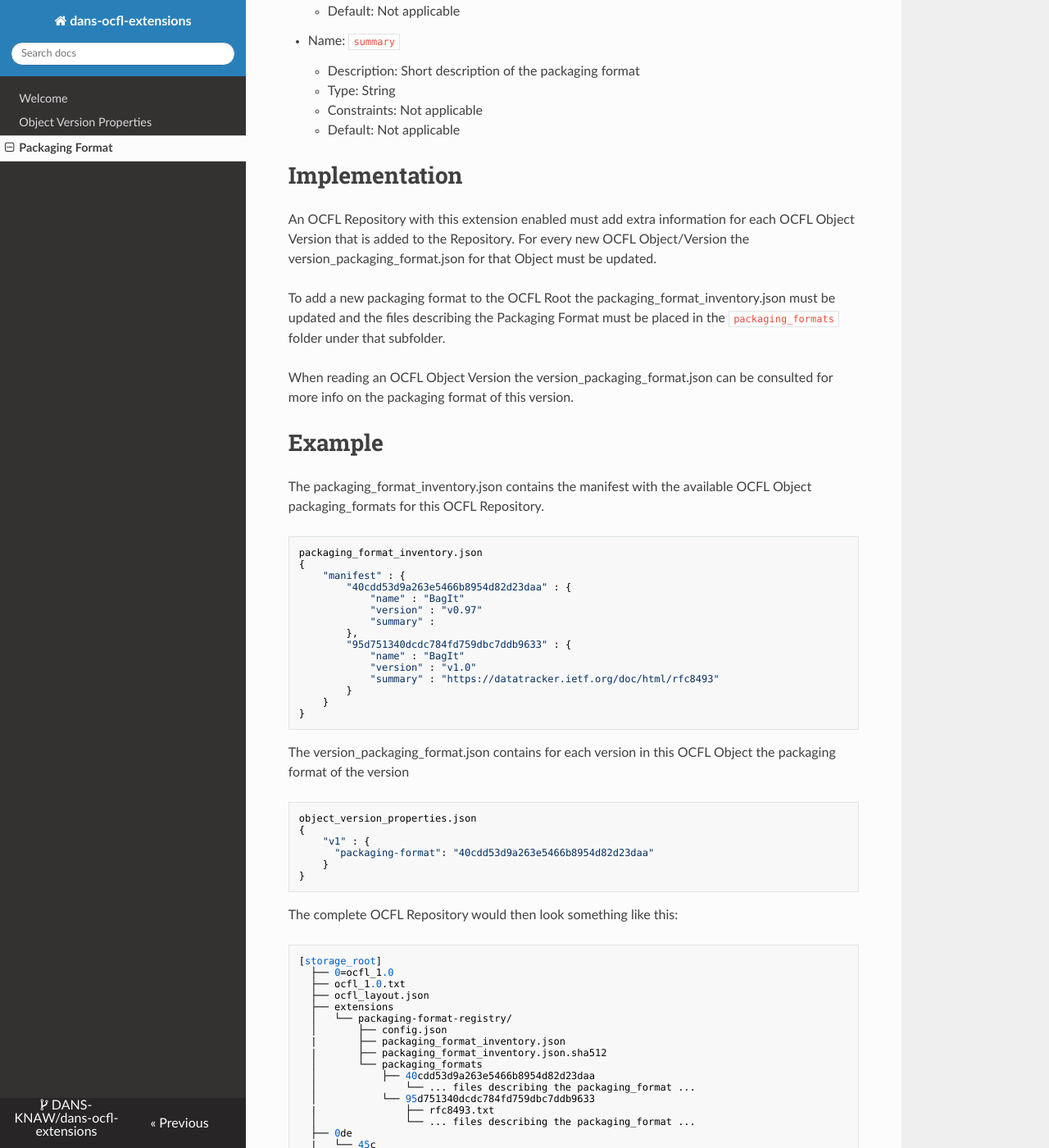
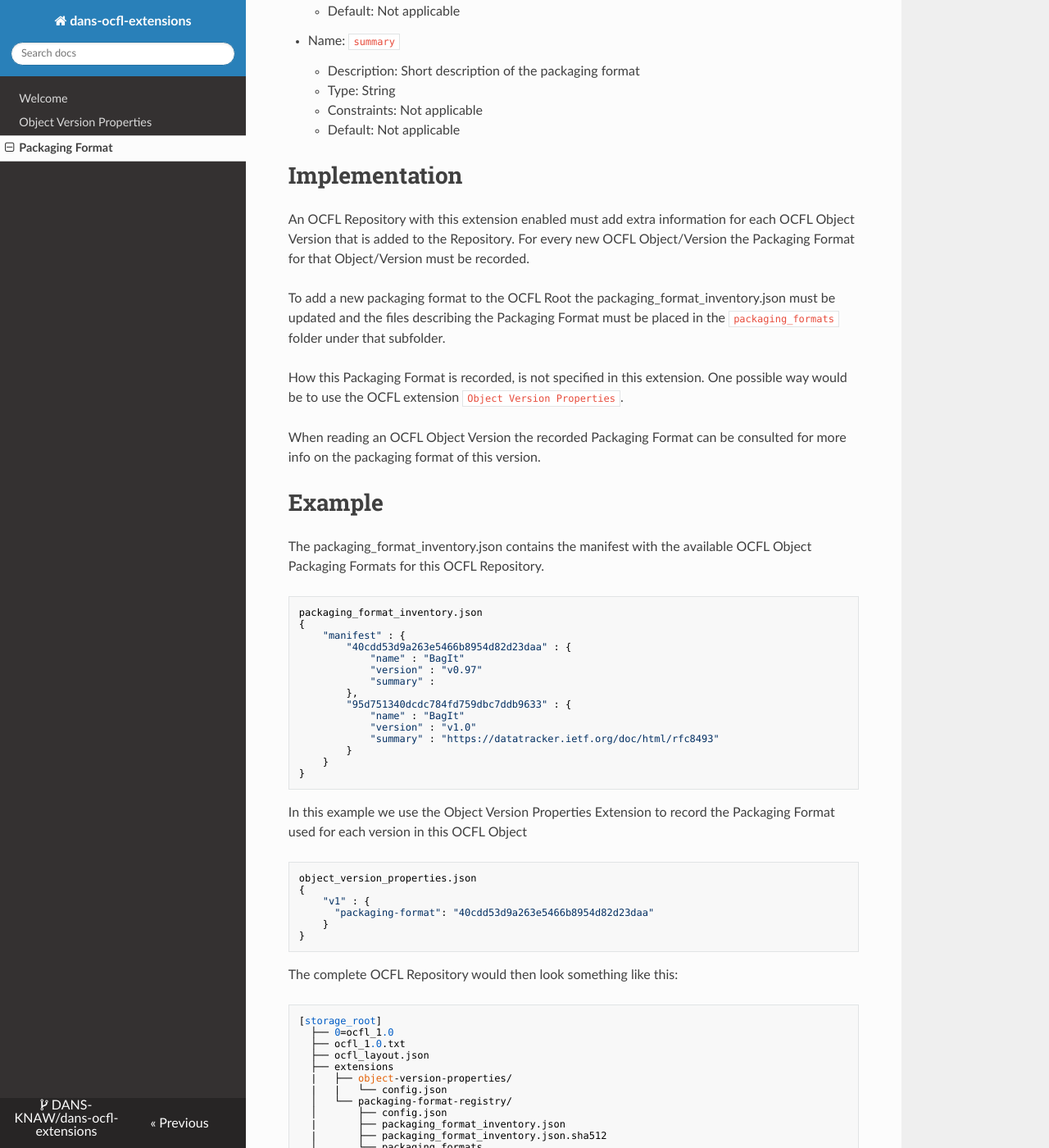
Before and after one commit to DANS-KNAW/dans-ocfl-extensions, an MkDocs documentation site: the page built from docs/packaging-format-registry/packaging-format-registry.md, in a window 1280 px wide and 1400 px high, scrolled down 1207 px. Shown: the whole window at 82% size. Built offline with MkDocs 1.6.1, drawn with Linux system fonts in a browser that asks for light colours; nearby versions of some CDN libraries; some of the changed text lies outside the part shown.

Commit message:
Clarify how object-version-properties can be used to record the Packaging Format

````diff
--- a/docs/packaging-format-registry/packaging-format-registry.md
+++ b/docs/packaging-format-registry/packaging-format-registry.md
@@ -39,14 +39,16 @@ A manifest of the registered Packaging Formats must be maintained in `packaging
     - Default: Not applicable
 
 # Implementation
-An OCFL Repository with this extension enabled must add extra information for each OCFL Object Version that is added to the Repository. For every new OCFL Object/Version the version_packaging_format.json for that Object must be updated.
+An OCFL Repository with this extension enabled must add extra information for each OCFL Object Version that is added to the Repository. For every new OCFL Object/Version the Packaging Format for that Object/Version must be recorded.
 
 To add a new packaging format to the OCFL Root the packaging_format_inventory.json must be updated and the files describing the Packaging Format must be placed in the `packaging_formats` folder under that subfolder.
 
-When reading an OCFL Object Version the version_packaging_format.json can be consulted for more info on the packaging format of this version.
+How this Packaging Format is recorded, is not specified in this extension. One possible way would be to use the OCFL extension `Object Version Properties`.
+
+When reading an OCFL Object Version the recorded Packaging Format can be consulted for more info on the packaging format of this version.
 
 # Example
-The packaging_format_inventory.json contains the manifest with the available OCFL Object packaging_formats for this OCFL Repository.
+The packaging_format_inventory.json contains the manifest with the available OCFL Object Packaging Formats for this OCFL Repository.
 ```
 packaging_format_inventory.json
 {
@@ -65,7 +67,8 @@ packaging_format_inventory.json
 }
 ```
 
-The version_packaging_format.json contains for each version in this OCFL Object the packaging format of the version
+In this example we use the Object Version Properties Extension to record the Packaging Format used for each version in this OCFL Object
+
 ```
 object_version_properties.json
 {
@@ -76,12 +79,15 @@ object_version_properties.json
 ```
 
 The complete OCFL Repository would then look something like this:
+
 ```
 [storage_root]
   ├── 0=ocfl_1.0
   ├── ocfl_1.0.txt
   ├── ocfl_layout.json
   ├── extensions
+  |   ├── object-version-properties/
+  |   |   └── config.json
   │   └── packaging-format-registry/
   │       ├── config.json
   |       ├── packaging_format_inventory.json
@@ -99,10 +105,10 @@ The complete OCFL Repository would then look something like this:
   │               └── 0=ocfl_object_1.0
   │                   ├── inventory.json
   │                   ├── inventory.json.sha512
-  |                   ├── extensions
-  │                   └── object-version-properties/
-  │                       ├── object_version_properties.json
-  │                       └── object_version_properties.json.sha512
+  |                   └── extensions
+  │                       └── object-version-properties/
+  │                           ├── object_version_properties.json
+  │                           └── object_version_properties.json.sha512
   └────────────────── v1/
                       ├── inventory.json
                       ├── inventory.json.sha512
@@ -139,7 +145,7 @@ Placing this packaging-format.md file in the storage_root of an OCFL repository
   ├── ocfl_layout.json
   ├── object-version-registry.md
   ├── packaging-format-registry.md
-  ├── extensions
+  ├── extensions/
   |   ├── object-version-properties/
   |   |   └── config.json
   │   └── packaging-format-registry/
@@ -158,10 +164,10 @@ Placing this packaging-format.md file in the storage_root of an OCFL repository
   │               └── 0=ocfl_object_1.0
   │                   ├── inventory.json
   │                   ├── inventory.json.sha512
-  |                   ├── extensions
-  │                   └── object-version-properties/
-  │                       ├── object_version_properties.json
-  │                       └── object_version_properties.json.sha512
+  |                   └── extensions/
+  │                       └── object-version-properties/
+  │                           ├── object_version_properties.json
+  │                           └── object_version_properties.json.sha512
   └────────────────── v1/
                       ├── inventory.json
                       ├── inventory.json.sha512
````
